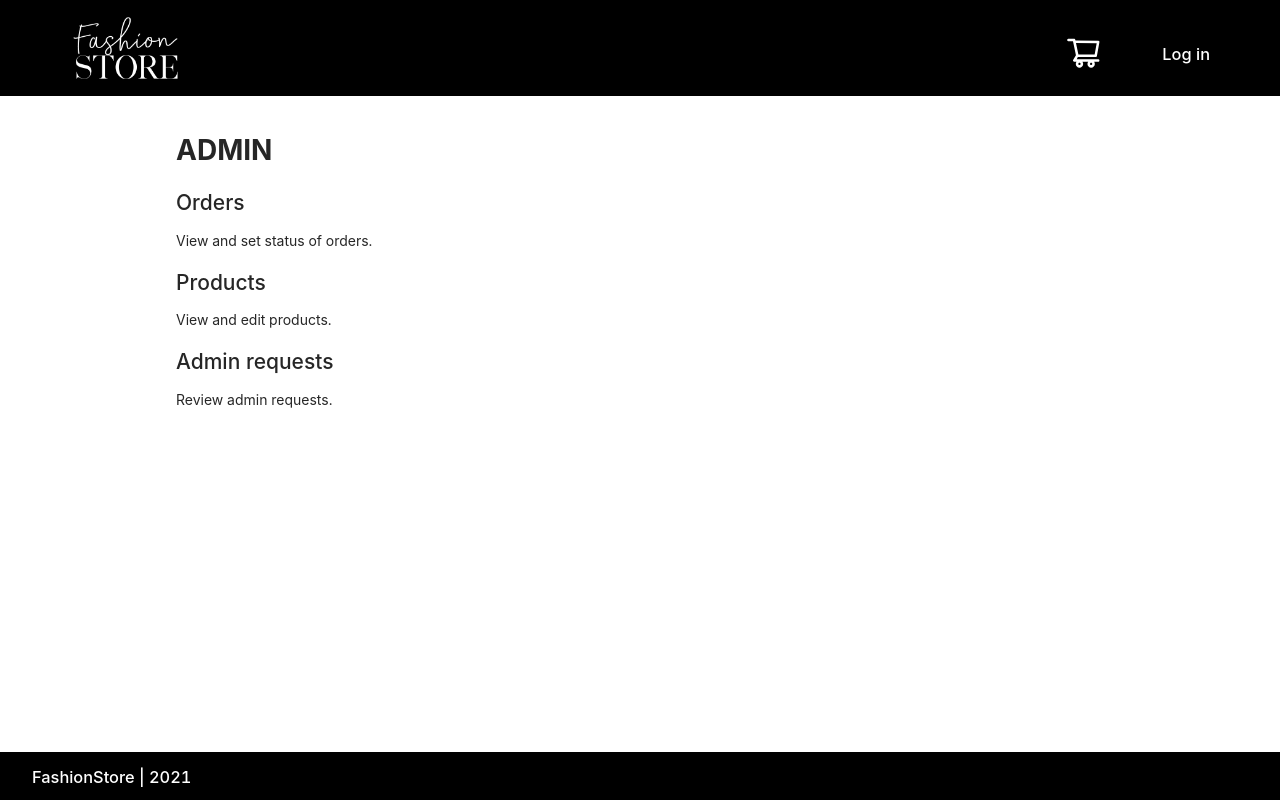
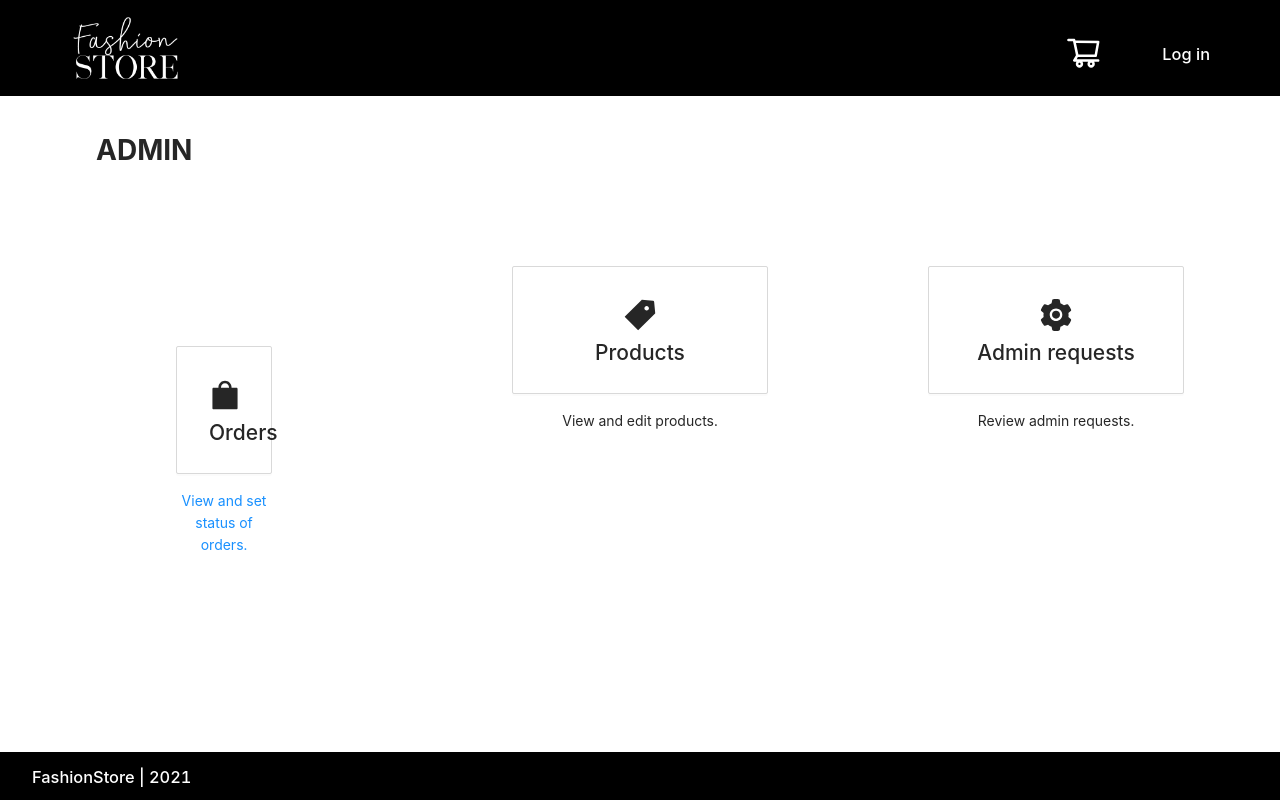
Before and after one commit to stonetwix/webshop-backend, a React (Create React App) app in the folder client/: page /admin-start in a window 1280 px wide. Built offline with nearby package versions, Linux system fonts and the light colour scheme; no server answers; the HTML template or start-up script is replaced by a standard one.

Commit message:
Test add user to order.

```diff
--- a/client/src/componenets/Admin/AdminStartpage.tsx
+++ b/client/src/componenets/Admin/AdminStartpage.tsx
@@ -1,54 +1,56 @@
-import { List, Row, Col } from 'antd';
+import { Row, Col, Button } from 'antd';
 import { CSSProperties, Component } from 'react';
 import { Link } from 'react-router-dom';
-
-const layout = {
-    labelCol: {
-      span: 8,
-    },
-    wrapperCol: {
-      span: 16,
-    },
-  };
-
-
+import { ShoppingFilled, TagFilled, SettingFilled } from "@ant-design/icons";
 
   class AdminStartpage extends Component {
     render() {
       return (
-            <div>
-                <Row>
-                    <Col span={24}>
-                          <div style={adminStyle}>
+        <Row style={adminStyle}>
+          <Col span={20} style={{ marginTop: '7rem', marginLeft: '5rem' }}>
             <h1 style={{display: 'flex', justifyContent: 'left', fontWeight: 'bold'}}>ADMIN </h1>
-                            <Link to='/admin-orders'>
+          </Col>
+          <Col span={8} style={colStyle}>
+              <Link to='/admin-orders' style={colStyle}>
+              <Button style={{ padding: '2rem', height: '8rem' }}>
+                <ShoppingFilled style={{ fontSize: '2rem' }}/>
                   <h2>Orders</h2>
+              </Button>
+                <p style={{marginTop: '1rem', textAlign: 'center'}}>View and set status of orders.</p>
               </Link>
-                              <p>View and set status of orders.</p>
+          </Col>
+          <Col span={8} style={colStyle}>
+          <Button style={{ padding: '2rem', height: '8rem' }}>
+            <TagFilled style={{ fontSize: '2rem' }}/>
             <Link to='/admin-list'>
               <h2>Products</h2>
             </Link>
-                              <p>View and edit products.</p>
+          </Button>
+            <p style={{marginTop: '1rem', textAlign: 'center'}}>View and edit products.</p>
+            </Col>
+          <Col span={8} style={colStyle}>
+          <Button style={{ padding: '2rem', height: '8rem' }}>
+            <SettingFilled style={{ fontSize: '2rem' }}/>
             <Link to='/'>
               <h2>Admin requests</h2>
             </Link>
-                              <p>Review admin requests.</p>
-                          </div>
+          </Button>
+            <p style={{marginTop: '1rem', textAlign: 'center'}}>Review admin requests.</p>
           </Col>
         </Row>
-            </div>
-
       )
     }
   }
 
 export default AdminStartpage;
 
-
 const adminStyle: CSSProperties = {
   display: 'flex',
+  padding: '1rem',
+}
+
+const colStyle: CSSProperties = {
+  display: 'flex',
   flexDirection: 'column',
-    padding: '1rem',
-    marginLeft: '10rem',
-    marginTop: '7rem'
+  padding: '5rem',
 }
--- a/client/src/componenets/Admin/OrdersList.tsx
+++ b/client/src/componenets/Admin/OrdersList.tsx
@@ -1,10 +1,7 @@
 import { Component, CSSProperties } from 'react'
-import { Table, Select, Space } from 'antd';
-
-const { Option } = Select;
+import { Table, Space, Row } from 'antd';
 
 const { Column } = Table;
-
 interface Order {
   _id: string;
   customerName: string;
@@ -31,11 +28,11 @@ class OrdersList extends Component<{}, State> {
 
   render () {
     return (
-      <div style={orderListStyle}>
+      <Row style={orderListStyle}>
         <Table dataSource={this.state.orders}>
           <Column title="Order number" dataIndex="_id" key="_id" />
           <Column title="Customer" dataIndex={["deliveryInformation", "name"]} key="customer" />
-          <Column title="Delivery method" dataIndex="deliveryMethod" key="delivery" />
+          <Column title="Delivery method" dataIndex={["deliveryMethod", "company"]} key="delivery" />
           <Column title="Total price" dataIndex="totalPrice" key="totalPrice" />
           <Column title="Created" dataIndex="createdAt" key="totalPrice" />
           <Column
@@ -49,7 +46,7 @@ class OrdersList extends Component<{}, State> {
             )}
           />
         </Table>
-      </div>
+      </Row>
     )
   }
 }
--- a/client/src/componenets/Navbar.tsx
+++ b/client/src/componenets/Navbar.tsx
@@ -8,7 +8,6 @@ import AddToBadge from "./Badge";
 import { UserContext } from "../contexts/UserContext";
 
 class Navbar extends Component {
-
   context!: ContextType<typeof UserContext>
   static contextType = UserContext;
 
--- a/client/src/componenets/OrderSuccess/OrderSuccessMessage.tsx
+++ b/client/src/componenets/OrderSuccess/OrderSuccessMessage.tsx
@@ -37,3 +37,15 @@ const colStyle: CSSProperties = {
     justifyContent: 'center',
     alignItems: 'center',
 }
+
+const getOneOrder = async () => {
+    try {
+        let response = await fetch('/api/orders');
+        if (response.ok) {
+            const data = await response.json();
+            return data;
+        }
+    } catch (error) {
+        console.error(error);
+    }
+  }
--- a/client/src/contexts/CartContext.tsx
+++ b/client/src/contexts/CartContext.tsx
@@ -7,7 +7,6 @@ import { PaymentSwish } from '../componenets/Cart/PaySwish';
 import { DeliveryMethod } from '../componenets/Cart/DeliverySelection';
 import { IReceipt } from '../componenets/OrderSuccess/Reciept';
 import { Product } from '../componenets/StartPage/ProductCardGrid';
-//import { Product } from '../componenets/ProductItemsList';
 
 
 const emptyUser: UserInfo = {
@@ -84,6 +83,7 @@ export const CartContext = createContext<ContextValue>({
 });
 
 class CartProvider extends Component<{}, State> {
+
     state: State = {
         cart: [],
         deliveryMethod: defaultDeliveryMethod,
@@ -234,7 +234,7 @@ const addOrder = async (cartProducts: CartItem[], deliveryMethod: DeliveryMethod
             body: JSON.stringify({
                 cartProducts: cartProducts,
                 deliveryMethod: deliveryMethod,
-                deliveryInformation: deliveryInformation
+                deliveryInformation: deliveryInformation,
             })
         });
     } catch (error) {
```
Also changed, not shown: 2 other files (tests, documents, lock files or other folders). Lines whose indentation alone changed are shown as unchanged.
